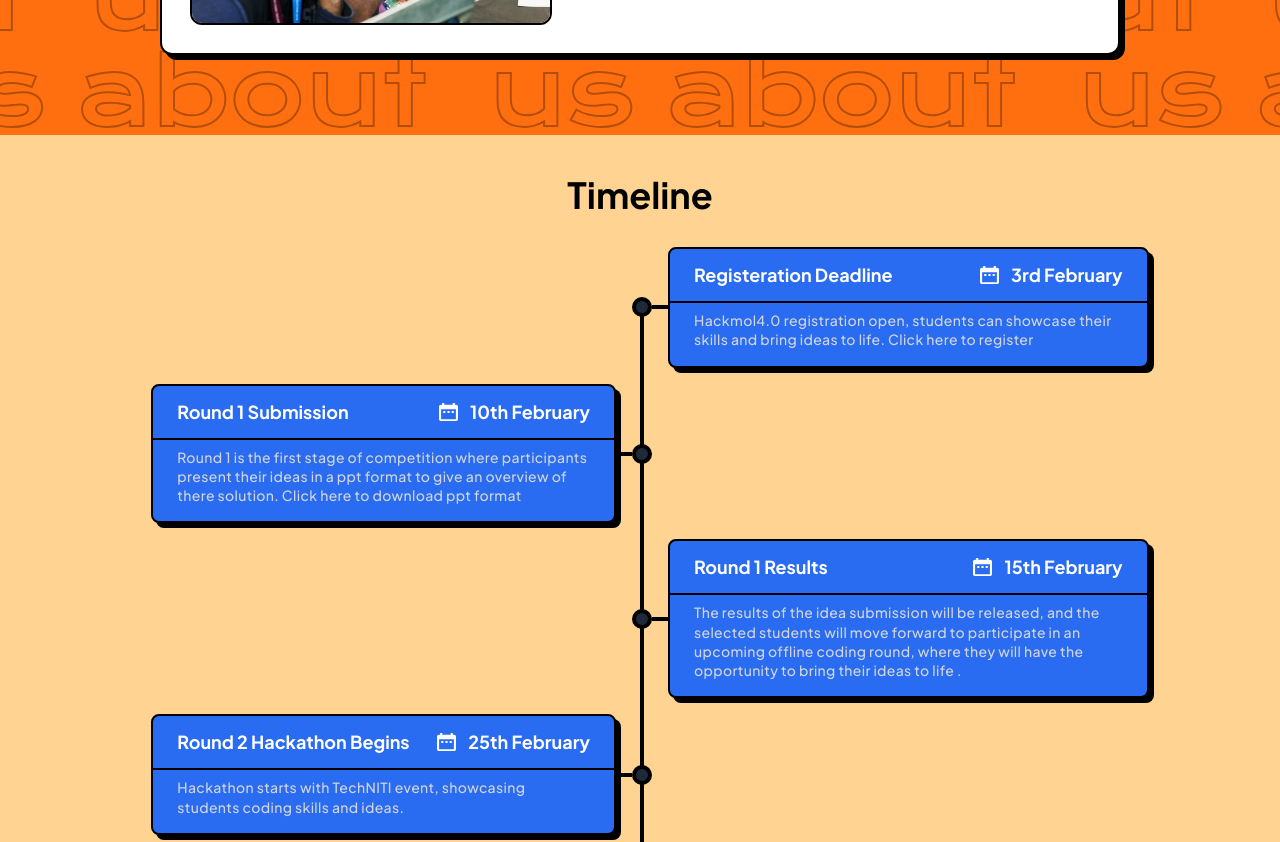
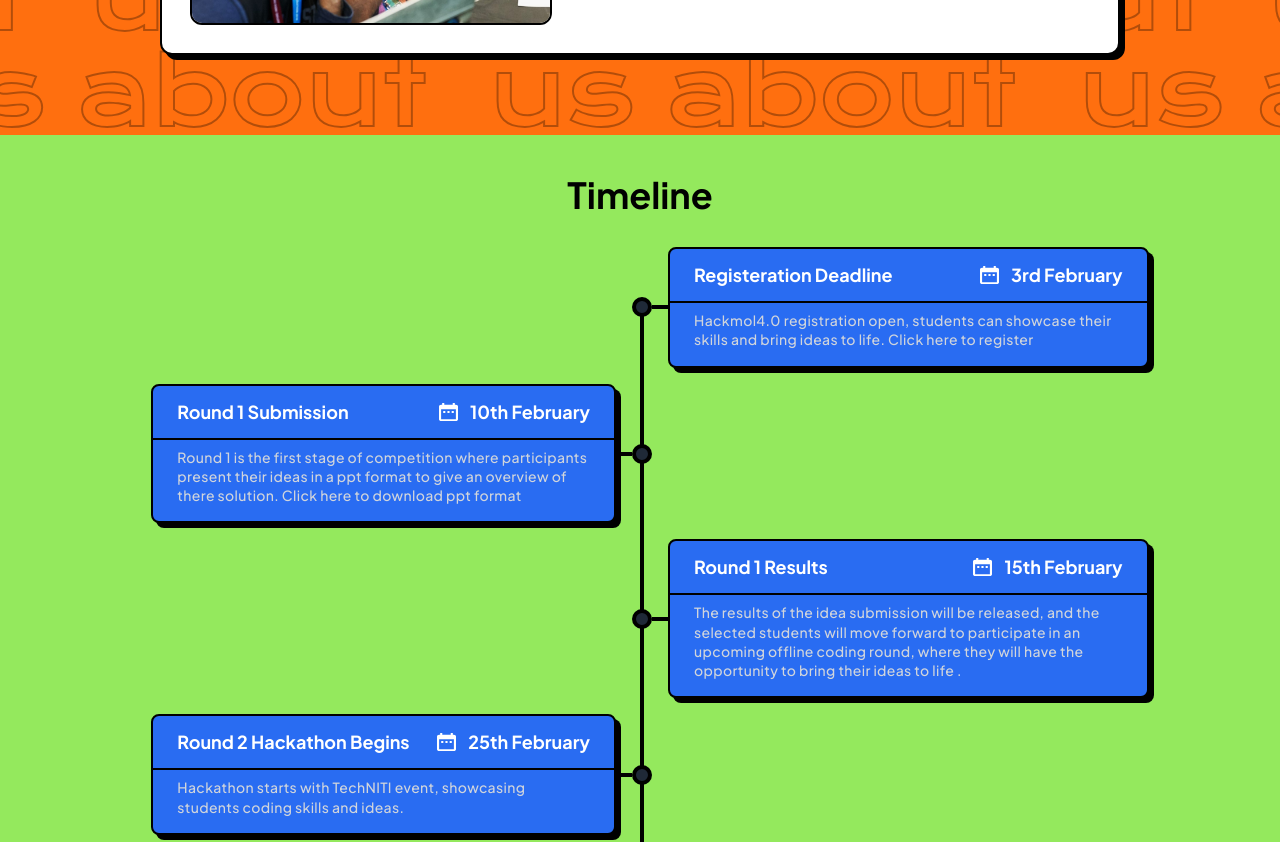
Before and after one commit to gdgcnitj/hackmol-4, a Next.js app: page / in a window 1280 px wide. Shown: the part 1320-2162 px from the top of the page. Built offline with nearby package versions, Linux system fonts and the light colour scheme; a web font is replaced by a local one.

Commit message:
updated timline color

```diff
--- a/src/components/Timeline/TimeLine2.js
+++ b/src/components/Timeline/TimeLine2.js
@@ -2,7 +2,7 @@ import React from 'react'
 
 function TimeLine2() {
     return (
-        <div class=" bg-[#FFD392] hidden md:block py-10  mx-auto px-5">
+        <div class=" bg-[#94e95d] hidden md:block py-10  mx-auto px-5">
             <div class="  relative flex w-full justify-center items-center flex-col ">
             <div>
                     <h1 className="justify-center h-1/2 text-black  text-3xl md:text-4xl font-extrabold items-center pb-6 text-center ">Timeline</h1>
--- a/src/components/Timeline/TimelineMobile.js
+++ b/src/components/Timeline/TimelineMobile.js
@@ -2,7 +2,7 @@ import React from 'react'
 
 function TimelineMobile() {
   return (
-    <div class=" bg-[#FFD392] md:hidden block py-10  mx-auto px-5">
+    <div class=" bg-[#94e95d] md:hidden block py-10  mx-auto px-5">
     <div class="  relative">
     <div>
                     <h1 className="justify-center h-1/2 text-black  text-3xl md:text-4xl font-extrabold items-center pb-6 text-center ">Timeline</h1>
```
